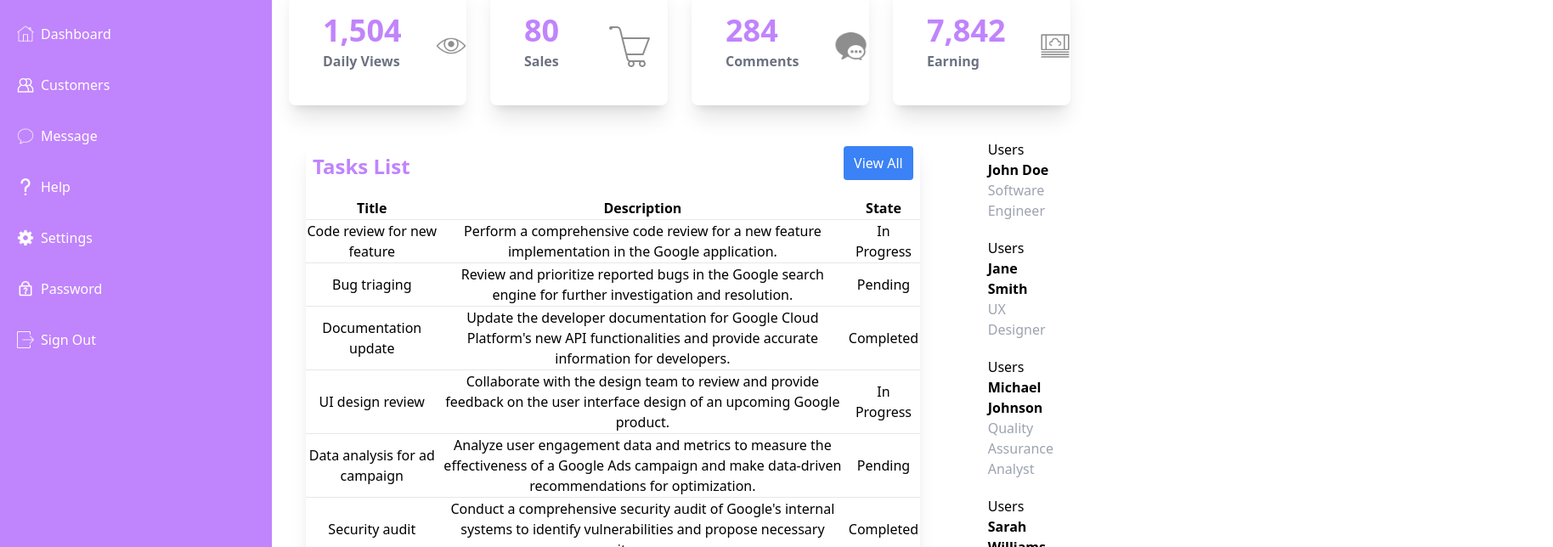
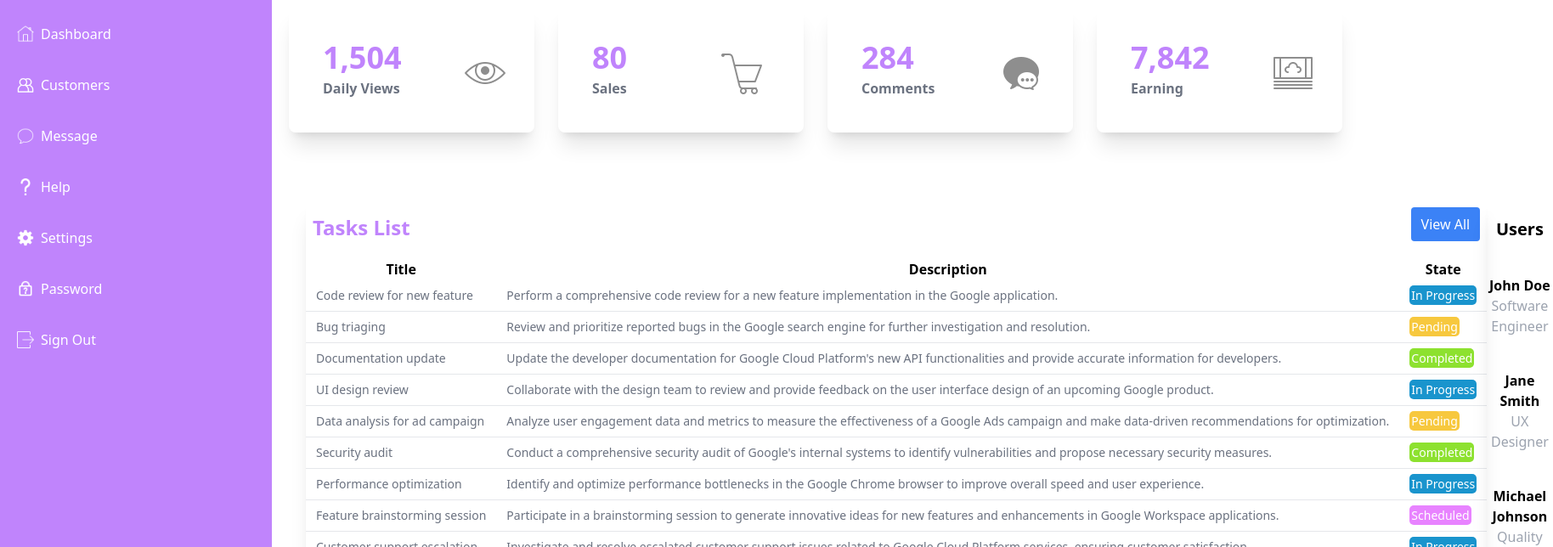
Before and after one commit to dbaron5/dashboard-react-project, a React (Vite) app in the folder dashboard-react-project/: page / in a window 1280 px wide. Shown: the part 80-724 px from the top of the page at 85% size, 1828 px wide, since content can reach past the window. Built offline with nearby package versions, Linux system fonts and the light colour scheme.

Commit message:
style updates

```diff
--- a/dashboard-react-project/src/components/Dashboard.jsx
+++ b/dashboard-react-project/src/components/Dashboard.jsx
@@ -139,7 +139,7 @@ const Dashboard = () => {
 
   return (
     <>
-      <div className="flex items-center justify-between px-4 py-2">
+      <div className="flex items-center justify-between px-4 py-2 pb-10">
         <div className="flex items-center pl-96">
           <input
             type="text"
@@ -156,16 +156,19 @@ const Dashboard = () => {
           />
         </div>
       </div>
-      <div className="flex justify-center space-x-7 pl-5 pr-5 pt-2">
+      <div className="flex justify-center space-x-7 pl-5 pr-5 pt-2 pb-10">
         {stats.map((stat) => (
           <Stats key={stat.name} stat={stat} />
         ))}
       </div>
-      <div className="p-10 h-4/5 justify-evenly flex">
+      <div className="p-10 h-4/5 justify-evenly flex pr-7">
         <div>
           <TaskTable key={tasks.title} tasks={tasks} />
         </div>
-        <div>
+        <div className="flex-col pt-5 text-center h-4/5 shadow-xl rounded-lg">
+          <div className="font-bold text-xl pb-10">
+            <h1>Users</h1>
+          </div>
           {users.map((user) => (
             <UserTable key={user.title} user={user} />
           ))}
--- a/dashboard-react-project/src/components/TaskTable.jsx
+++ b/dashboard-react-project/src/components/TaskTable.jsx
@@ -5,6 +5,7 @@ import {
   flexRender,
 } from "@tanstack/react-table";
 import { useMemo } from "react";
+import "./table.css";
 
 const TaskTable = ({ tasks }) => {
   const data = useMemo(() => tasks, [tasks]);
@@ -40,7 +41,7 @@ const TaskTable = ({ tasks }) => {
           View All
         </button>
       </div>
-      <table className="table-auto w-full">
+      <table className="table-auto">
         <thead>
           {table.getHeaderGroups().map((headerGroup) => (
             <tr key={headerGroup.id}>
@@ -55,16 +56,18 @@ const TaskTable = ({ tasks }) => {
             </tr>
           ))}
         </thead>
-        <tbody className="text-center border-t border-b">
-          {table.getRowModel().rows.map((row, index) => (
-            <tr
-              key={row.id}
-              className={index !== 0 ? "border-t" : ""}
-              style={{ height: "40px" }}
-            >
+        <tbody className="divide-y divide-gray-200">
+          {table.getRowModel().rows.map((row) => (
+            <tr key={row.id}>
               {row.getVisibleCells().map((cell) => (
-                <td key={cell.id}>
-                  {flexRender(cell.column.columnDef.cell, cell.getContext())}
+                <td
+                  key={cell.id}
+                  id={`State-${row.original.state}`}
+                  className="px-3 py-2 whitespace-nowrap text-sm text-gray-500"
+                >
+                  <span>
+                    {flexRender(cell.column.columnDef.cell, cell.getContext())}
+                  </span>
                 </td>
               ))}
             </tr>
--- a/dashboard-react-project/src/components/UserTable.jsx
+++ b/dashboard-react-project/src/components/UserTable.jsx
@@ -2,8 +2,7 @@
 const UserTable = ({ user }) => {
   return (
     <>
-      <div className="pl-20 pb-5">
-        <h1>Users</h1>
+      <div className="pb-10">
         <div className="font-semibold">{user.name}</div>
         <div className="text-gray-400">{user.title}</div>
       </div>
--- /dev/null
+++ b/dashboard-react-project/src/components/table.css
@@ -0,0 +1,31 @@
+td[id="State-Completed"]:nth-child(3) span {
+  background-color: #8de12f !important;
+  color: white;
+  border-radius: 5px;
+  padding: 2px;
+}
+
+td[id="State-In Progress"]:nth-child(3) span {
+  background-color: #1994cd !important;
+  color: white;
+  border-radius: 5px;
+  padding: 2px;
+}
+
+td[id="State-Pending"]:nth-child(3) span {
+  background-color: #f7c83e !important;
+  color: white;
+  border-radius: 5px;
+  padding: 2px;
+}
+
+td[id="State-Scheduled"]:nth-child(3) span {
+  background-color: rgb(232, 131, 255) !important;
+  color: white;
+  border-radius: 5px;
+  padding: 2px;
+}
+
+.header {
+  color: red;
+}
```
